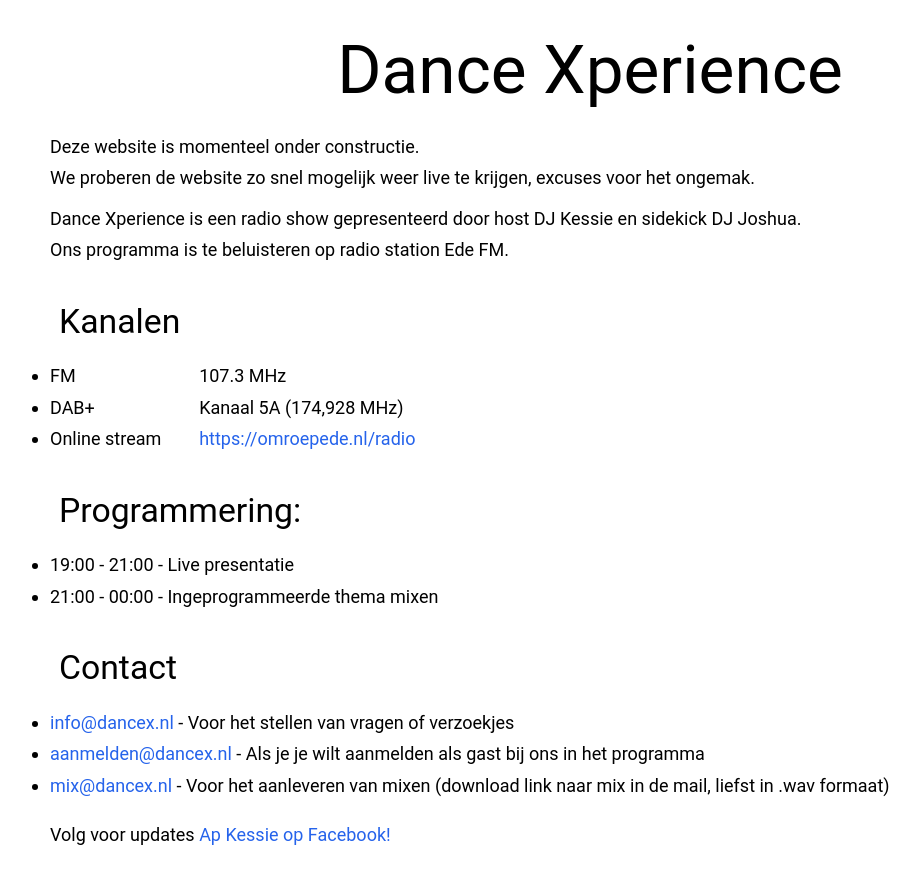
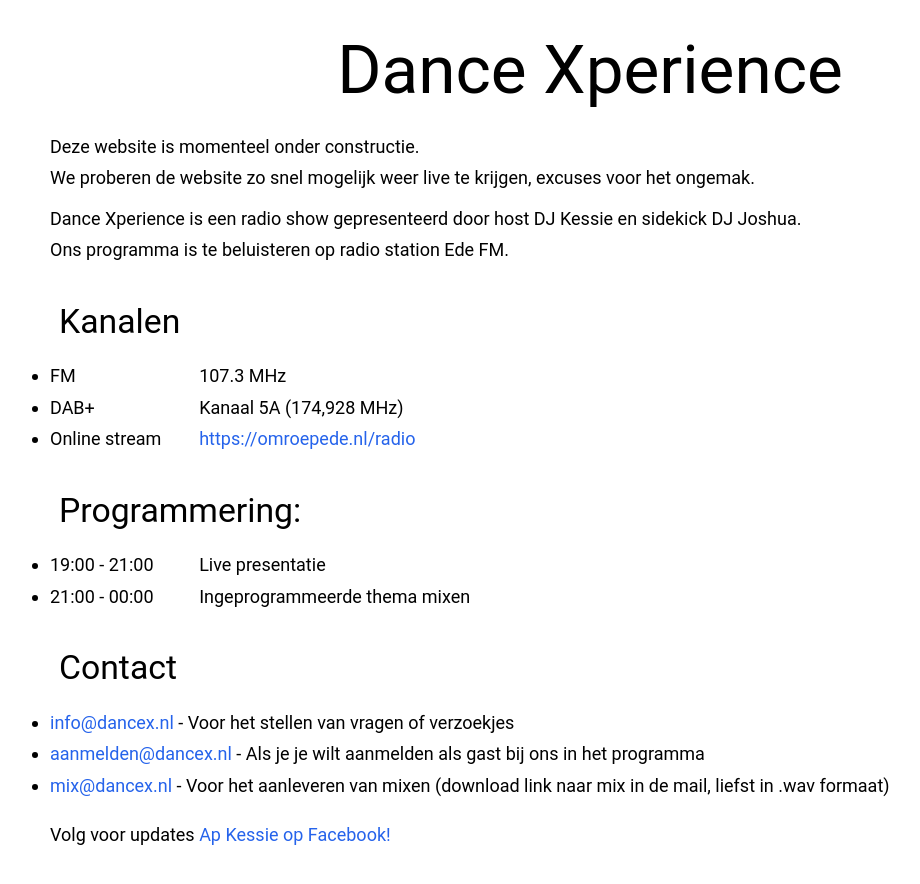
Before and after one commit to Dance-Xperience/DanceX, a SvelteKit app: page / in a window 1280 px wide. Shown: the top 884 px of the page, without its empty margins (50-970 px from the left). Built offline with nearby package versions, Linux system fonts and the light colour scheme.

Commit message:
pushen en uhhhh weg ermee

```diff
--- a/src/routes/+page.svelte
+++ b/src/routes/+page.svelte
@@ -51,8 +51,18 @@
 	<section>
 		<h2>Programmering:</h2>
 		<ul>
-			<li>19:00 - 21:00 - Live presentatie</li>
-			<li>21:00 - 00:00 - Ingeprogrammeerde thema mixen</li>
+			<li>
+				<div class="flex max-w-[24rem] justify-between gap-8">
+					<span class="flex-[1]">19:00 - 21:00</span>
+					<span class="flex-[2.5]">Live presentatie</span>
+				</div>
+			</li>
+			<li>
+				<div class="flex max-w-[24rem] justify-between gap-8">
+					<span class="flex-[1]">21:00 - 00:00</span>
+					<span class="flex-[2.5]">Ingeprogrammeerde thema mixen</span>
+				</div>
+			</li>
 		</ul>
 	</section>
 
```
